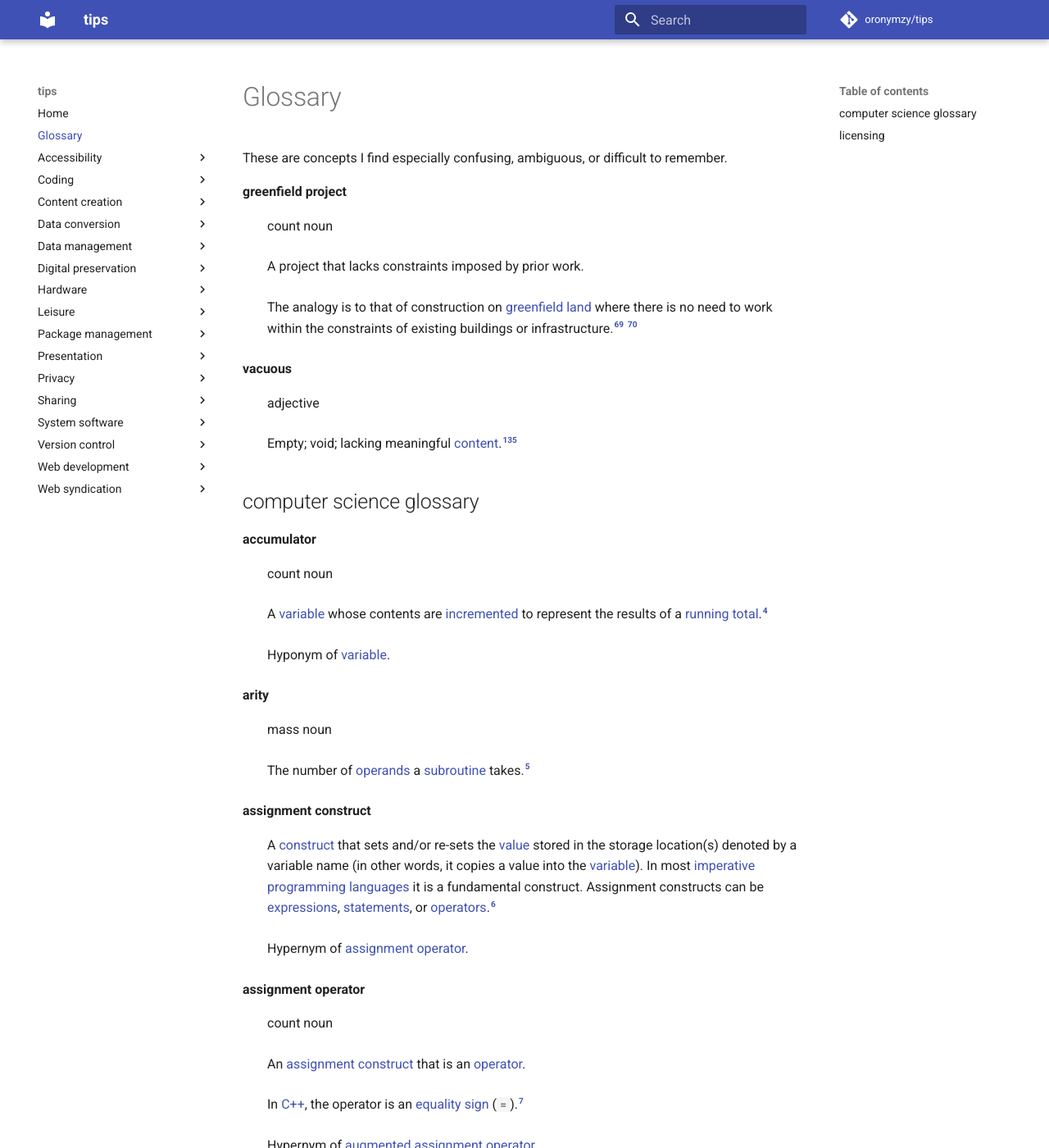
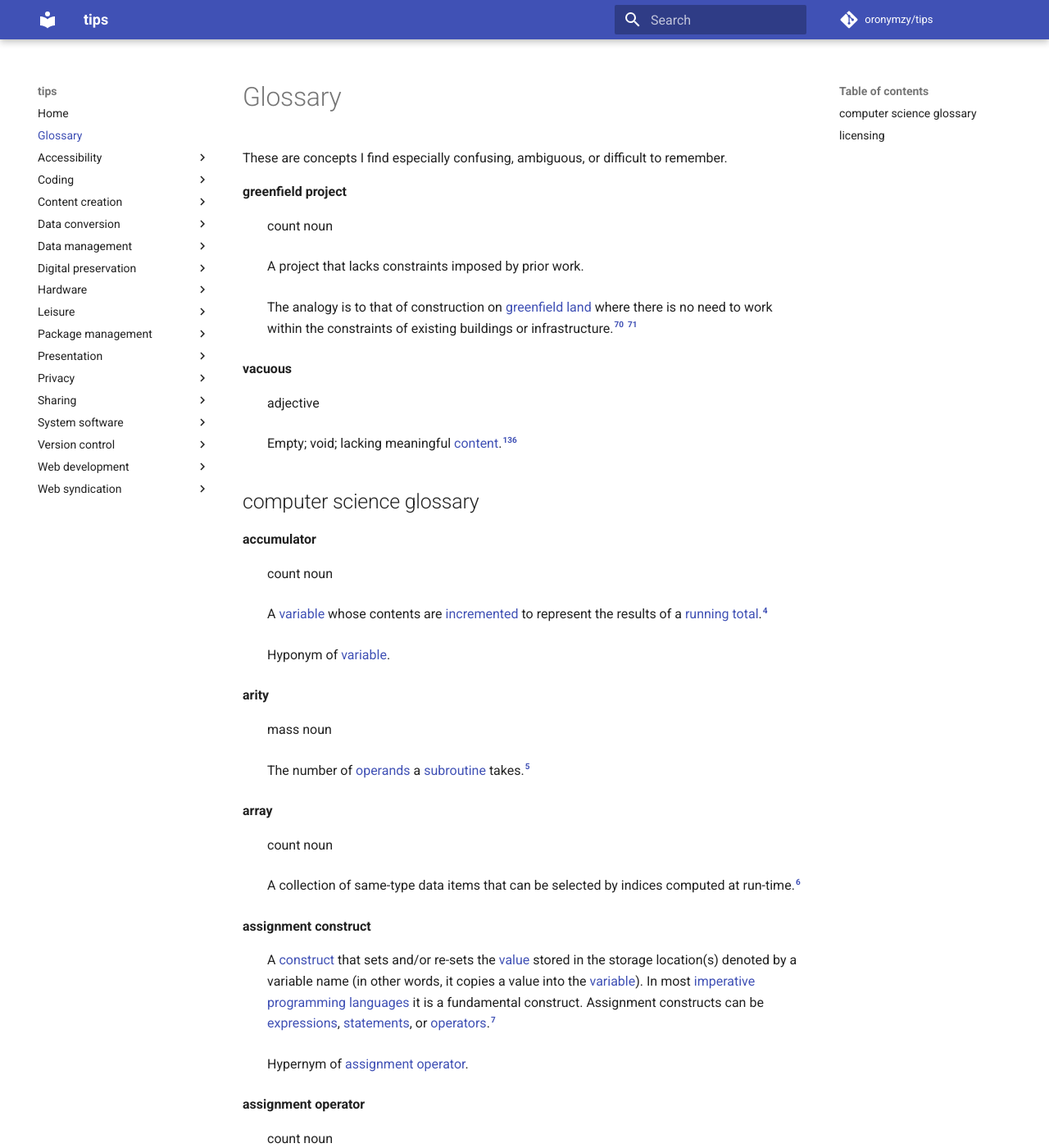
Before and after one commit to oronymzy/tips, an MkDocs documentation site: the page built from docs/glossry.md, in a window 1280 px wide and 1400 px high. Shown: the whole window at 82% size. Built offline with MkDocs 1.6.1 and Material for MkDocs 9.7.7, drawn with Linux system fonts in a browser that asks for light colours; comment, search, counter and statistics services are not loaded; some of the changed text lies outside the part shown.

Commit message:
Add 'array' concept, add list item
Add 'array' concept, with footnote.
Add 'Array§Computer science' unordered list item with hyperlink in
'licensing' section.

```diff
--- a/docs/glossry.md
+++ b/docs/glossry.md
@@ -20,6 +20,10 @@ These are concepts I find especially confusing, ambiguous, or difficult to remem
 **arity** {: #aritydef }
 : mass noun
 : The number of [operands](#operanddef) a [subroutine](#subroutinedef) takes.[^aritydef-note1]
+
+**array** {: #arraydef }
+: count noun
+: A collection of same-type data items that can be selected by indices computed at run-time.[^arraydef-note1]
 
 **assignment construct** {: #assignmentconstructdef }
 : A [construct](https://en.wikipedia.org/wiki/Data_structure) that sets and/or re-sets the [value](#valuedef) stored in the storage location(s) denoted by a variable name (in other words, it copies a value into the [variable](#variabledef)). In most [imperative](https://en.wikipedia.org/wiki/Imperative_programming) [programming languages](https://en.wikipedia.org/wiki/Programming_language) it is a fundamental construct. Assignment constructs can be [expressions](#expressiondef), [statements](#statementdef), or [operators](#assignmentoperatordef).[^assignmentconstructdef-note1]
@@ -481,6 +485,7 @@ The code fragments above are written in the [C programming language](https://en.
 ## licensing
 **Some rights reserved: [CC BY-SA 3.0](https://creativecommons.org/licenses/by-sa/3.0/).**[^glossry1] Includes significant content from:
 
+- [Array§Computer science](https://en.wikipedia.org/w/index.php?title=Array&oldid=874587697#Computer_science)
 - [Assignment (computer science)](https://en.wikipedia.org/w/index.php?title=Assignment_(computer_science)&oldid=882172626)
 - [Assignment operator (C++)](https://en.wikipedia.org/w/index.php?title=Assignment_operator_(C%2B%2B)&oldid=873288112)
 - [Augmented assignment](https://en.wikipedia.org/w/index.php?title=Augmented_assignment&oldid=879453644)
@@ -583,6 +588,7 @@ on cppreference.com, with changes made.
 [^runningtotaldef-note1]: This definition is based on [Wikipedia's definition](https://en.wikipedia.org/wiki/Running_total).
 [^accumulatordef-note1]: This definition is based on [an answer on Stack Overflow by Alberto Moriconi](https://stackoverflow.com/questions/12983063/what-is-the-difference-between-a-counter-and-an-accumulator/12983603#12983603) and on information from page 257 of “Starting Out with C++: From Control through Objects - Edition: 8th”, ISBN 978-0-13-4037325.
 [^aritydef-note1]: This definition is the same as [Wiktionary's definition](https://en.wiktionary.org/wiki/arity), except for the removal of the words “[arguments](https://en.wiktionary.org/wiki/argument)” and “[operation](https://en.wiktionary.org/wiki/operation)”, which do not seem to apply in a computer science context.
+[^arraydef-note1]: This definition is based on information from [Wikipedia's definition of an array in the context of computer science](https://en.wikipedia.org/wiki/Array#Computer_science).
 [^assignmentconstructdef-note1]: This definition is essentially the same as [Wikipedia's definition](https://en.wikipedia.org/wiki/Assignment_(computer_science)).
 [^assignmentoperatordef-note1]: This definition is essentially the same as [Wikipedia's definition](https://en.wikipedia.org/wiki/Assignment_operator_(C++)).
 [^associativitydef-note1]: This definition is the same as [Wiktionary's definition](https://en.wiktionary.org/wiki/associativity).
```
